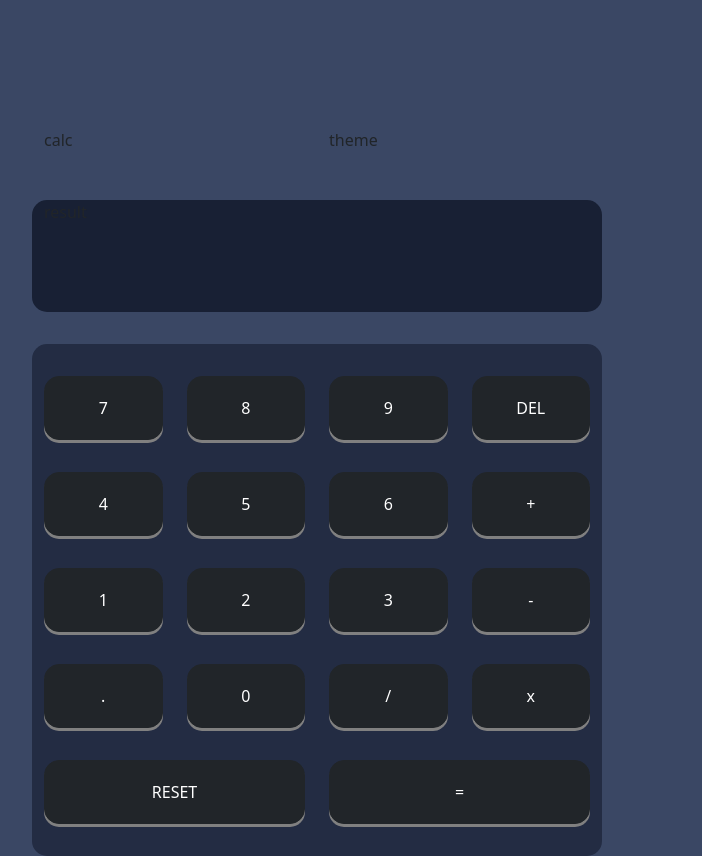
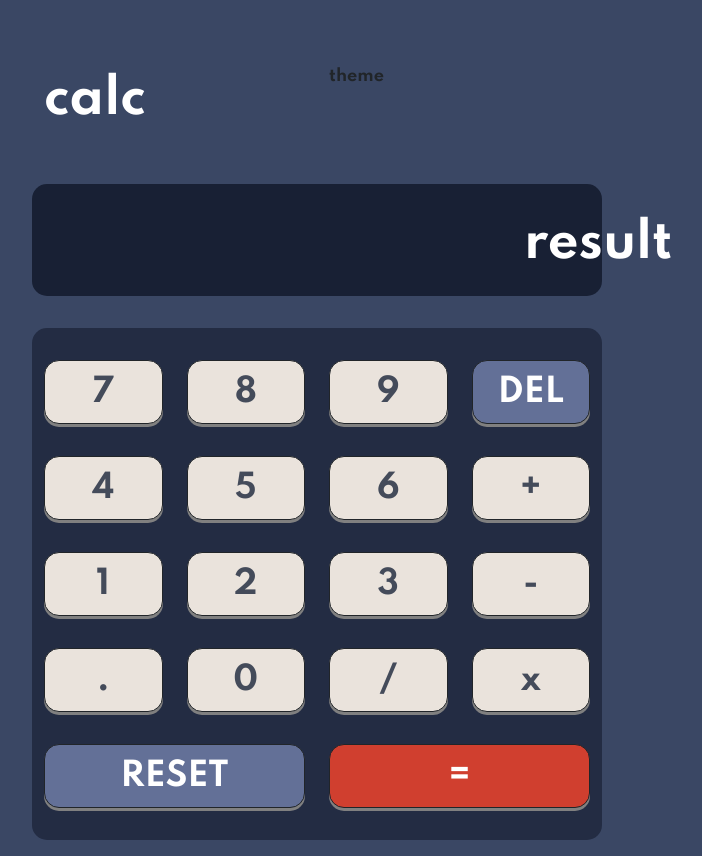
Before and after one commit to Matei-oss/Frontend-Projects, a plain HTML site: page calculator-app-main/index.html in a window 1280 px wide. Shown: the whole page, without its empty margins (323-1025 px from the left). Drawn offline with nearby package versions, Linux system fonts and the light colour scheme.

Commit message:
added style to default theme

```diff
--- a/calculator-app-main/css/styles.css
+++ b/calculator-app-main/css/styles.css
@@ -1,9 +1,11 @@
 body {
     background-color: hsl(222, 26%, 31%);
+    font-family: "Spartan";
+    font-weight: 700;
 }
 
 .container {
-    margin-top: 10%;
+    margin-top: 5%;
 }
 
 .result-col {
@@ -17,6 +19,9 @@ body {
     height: 4rem;
     border-radius: 15px/15px;
     box-shadow: 0 3px grey;
+    background-color: hsl(30, 25%, 89%);
+    color: hsl(221, 14%, 31%);
+    font-size: 2rem;
 }
 
 .buttons-col {
@@ -34,4 +39,24 @@ body {
 
 .result {
     display: inline-block;
+    margin-top: 1.5rem;
+    margin-left: 30rem;
+    font-size: 3rem;
+    color: white;
 }
+
+.reset-button,
+.del-button {
+    background-color: hsl(225, 21%, 49%);
+    color: white;
+}
+
+.eq-button {
+    background-color: hsl(6, 63%, 50%);
+    color: white;
+}
+
+.calc {
+    font-size: 3rem;
+    color: white;
+}
--- a/calculator-app-main/index.html
+++ b/calculator-app-main/index.html
@@ -18,13 +18,18 @@
     <!-- Local CSS -->
     <link rel="stylesheet" href="css/styles.css">
 
+    <!-- Google Fonts -->
+    <link rel="preconnect" href="https://fonts.googleapis.com">
+    <link rel="preconnect" href="https://fonts.gstatic.com" crossorigin>
+    <link href="https://fonts.googleapis.com/css2?family=Spartan:wght@700&display=swap" rel="stylesheet">
+
 </head>
 
 <body>
     <div class="container">
         <div class="row justify-content-center">
             <div class="col-lg-3">
-                <p>calc</p>
+                <p class="calc">calc</p>
             </div>
             <div class="col-lg-3">
                 <p>theme</p>
@@ -48,7 +53,7 @@
                         <button type="button" class="btn btn-dark">9</button>
                     </div>
                     <div class="col-lg-3">
-                        <button type="button" class="btn btn-dark">DEL</button>
+                        <button type="button" class="btn btn-dark del-button">DEL</button>
                     </div>
                 </div>
                 <div class="row second-row">
@@ -95,10 +100,10 @@
                 </div>
                 <div class="row fifth-row">
                     <div class="col-lg-6">
-                        <button type="button" class="btn btn-dark">RESET</button>
+                        <button type="button" class="btn btn-dark reset-button">RESET</button>
                     </div>
                     <div class="col-lg-6">
-                        <button type="button" class="btn btn-dark">=</button>
+                        <button type="button" class="btn btn-dark eq-button">=</button>
                     </div>
                 </div>
             </div>
```
